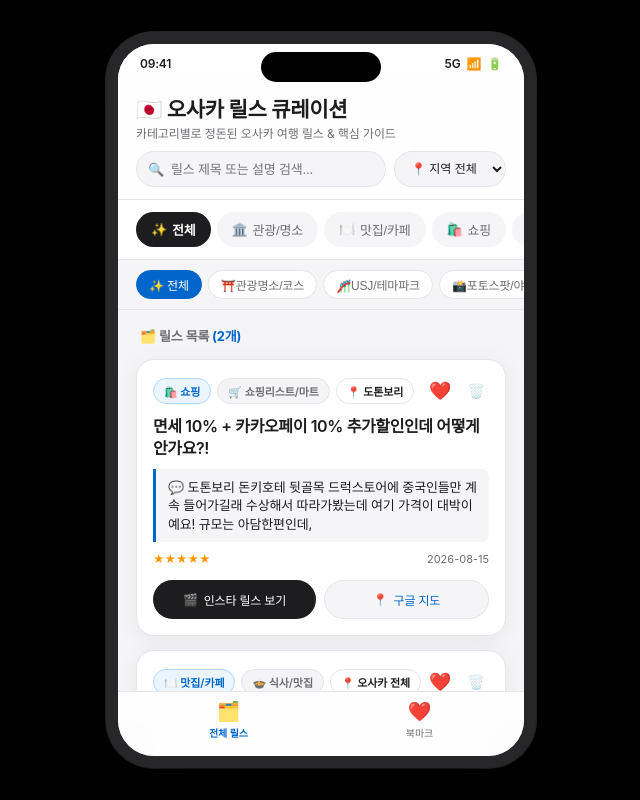
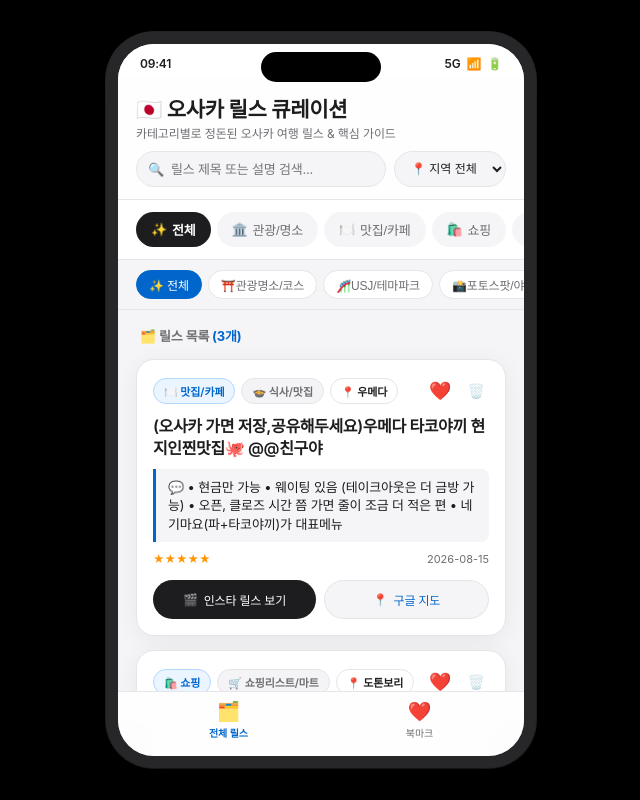
Before and after one commit to songhan55/osaka-reels-curator, a React (Vite) app: page / in a window 1280 px wide. Shown: the whole page, without its empty margins (319-959 px from the left). Built offline with nearby package versions, Linux system fonts and the light colour scheme; a web font is replaced by a local one.

Commit message:
Auto sync: Added real Instagram summarized reel

```diff
--- a/src/data/sampleData.js
+++ b/src/data/sampleData.js
@@ -42,6 +42,19 @@ export const CATEGORIES = {
 
 export const INITIAL_REELS = [
   {
+    "id": "tg-reel-1786726309",
+    "title": "(오사카 가면 저장,공유해두세요)우메다 타코야끼 현지인찐맛집🐙 @@친구야",
+    "url": "https://www.instagram.com/reel/DZmaJQHxjVE/?igsh=MXc1N3kyc3hrbXJ4OQ==",
+    "primaryCategory": "dining",
+    "subCategory": "meal",
+    "region": "우메다",
+    "rating": 5,
+    "memo": "• 현금만 가능 • 웨이팅 있음 (테이크아웃은 더 금방 가능) • 오픈, 클로즈 시간 쯤 가면 줄이 조금 더 적은 편 • 네기마요(파+타코야끼)가 대표메뉴",
+    "isFavorite": true,
+    "createdAt": "2026-08-15",
+    "sharedBy": "텔레그램봇"
+  },
+  {
     "id": "tg-reel-1786726289",
     "title": "면세 10% + 카카오페이 10% 추가할인인데 어떻게 안가요?!",
     "url": "https://www.instagram.com/reel/DZuJbh7xu6i/?igsh=MTQwNTdrOWZsbnk0OQ==",
```
